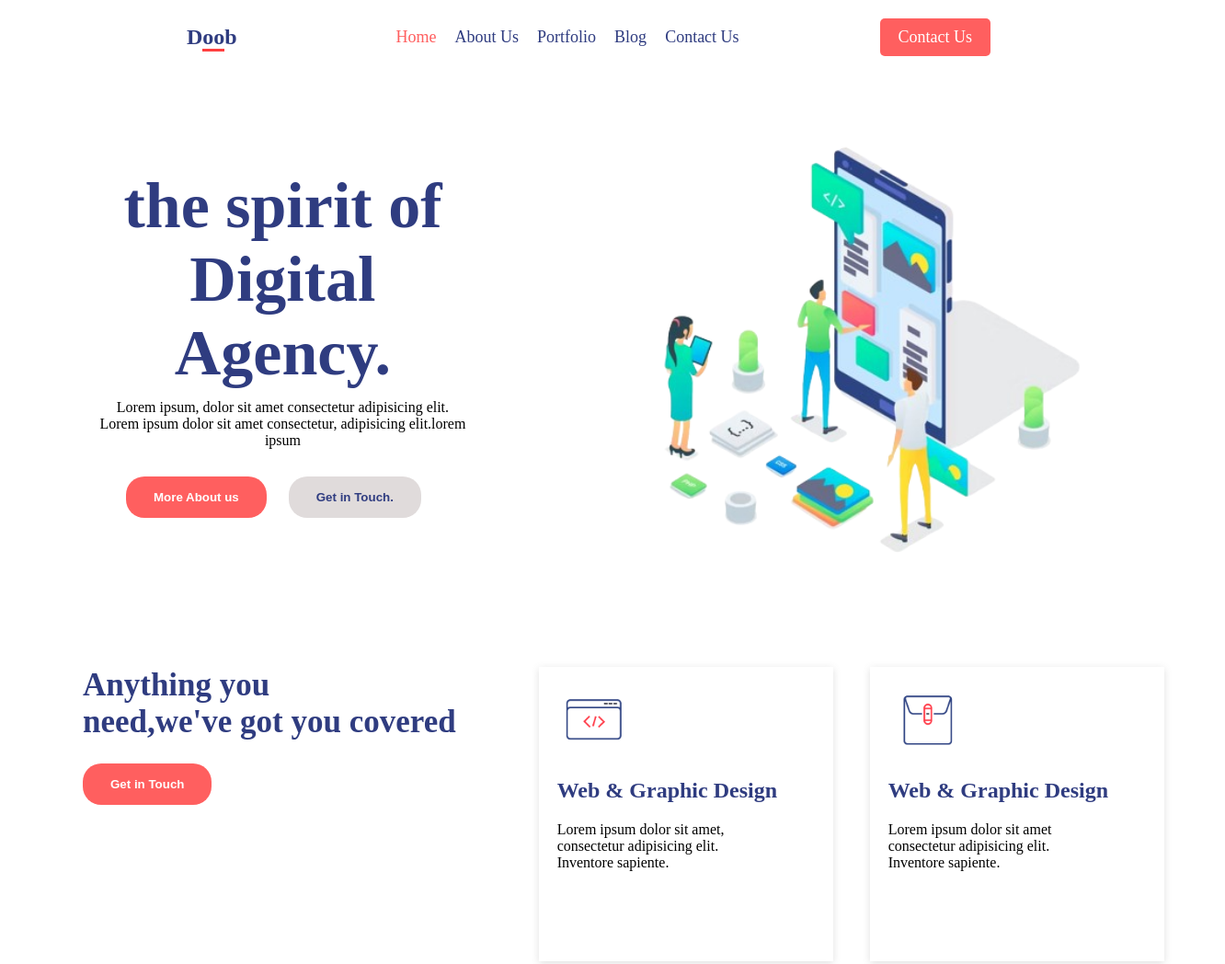
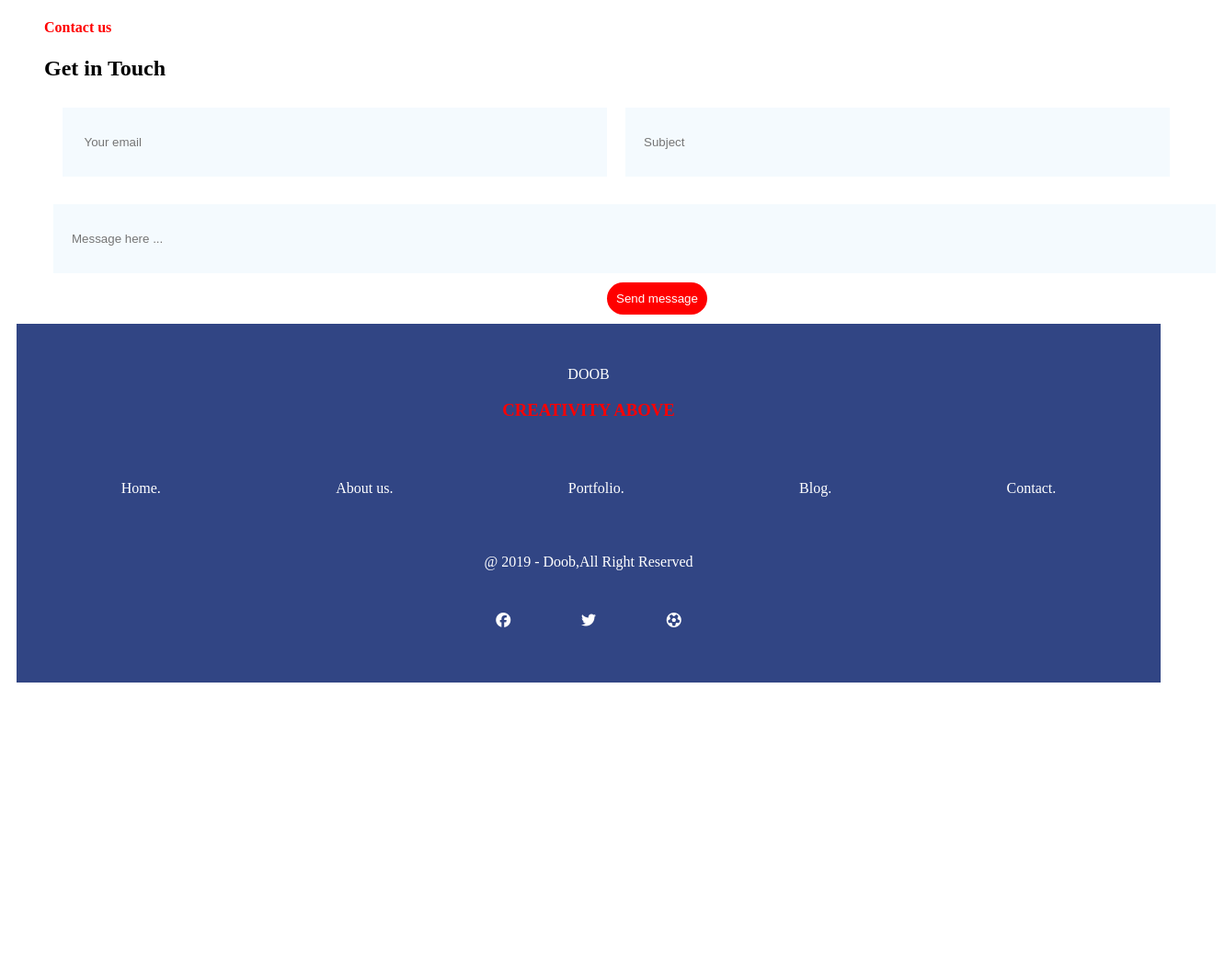
Before and after one commit to zahirajanahi/projectcss2, a plain HTML site: page index.html in a window 1280 px wide. Shown: the top 1048 px of the page at 92% size, 1332 px wide, since content can reach past the window. After the commit the page ends 800 px from the top, so only its background shows below. Drawn offline with Linux system fonts and the light colour scheme.

Commit message:
part two

```diff
--- a/index.html
+++ b/index.html
@@ -8,59 +8,34 @@
     <link rel="stylesheet" href="./public/css/app.css">
 </head>
 <body>
-    <nav>
-        <div class="logo">D<span>oo</span>b</div>
-        <ul>
-            <li><a href="#" class="active">Home</a></li>
-            <li><a href="#">About Us</a></li>
-            <li><a href="#">Portfolio</a></li>
-            <li><a href="#">Blog</a></li>
-            <li><a href="#">Contact Us</a></li>
-        </ul>
-        <a href="#" class="contact-button">Contact Us</a>
-    </nav>
-    <section class="landing-page">
-           <div class="leftside">
-                 <h1>the spirit of <br> Digital Agency.</h1>
-                 <p>Lorem ipsum, dolor sit amet consectetur adipisicing elit. <br>
-                    Lorem ipsum dolor sit amet consectetur, adipisicing elit.lorem ipsum
-                <div class="btns">
-                    <button class="btn1">More About us</button>
-                    <button class="btn2">Get in Touch.</button>
-                </div>
-           </div>
-
-
-           <div class="rightside">
-               <img src="./public/image/Capture-removebg-preview.png" height="500px" alt="">
-           </div>
-    </section>
-    <section class="second-section">
-
-       <div class="getInTouch">
-           <h1>Anything you <br>
-             need,we've got you covered</h1>
-           <button class="btn1">Get in Touch</button>
-       </div>
-
-       <div class="boxs">
-          <div class="box">
-             <div><img src="./public/image/Capture.PNG" alt=""></div>
-             <div><h2>Web & Graphic Design</h2></div>
-             <div><p>Lorem ipsum dolor sit amet,<br> consectetur adipisicing elit. <br>
-                 Inventore sapiente.</p></div>
-          </div>
-
-          <div class="box">
-            <div ><img src="./public/image/Capture12.PNG" alt=""></div>
-            <div><h2>Web & Graphic Design</h2></div>
-            <div><p>Lorem ipsum dolor sit amet <br>consectetur adipisicing elit. <br>
-                Inventore sapiente.</p>
-            </div>
-         </div>
-       </div>
-
-
-    </section>
+    <div class="div34">
+        <h4>Contact us</h4>
+        <h2>Get in Touch</h2>
+            <diV class="input">
+                <input placeholder=" Your email" type="text">
+                <input placeholder="Subject" type="text">
+            </diV>
+            <div><input placeholder="Message here ..." type="text"></div>
+            <div><button>Send message</button></div>
+    </div>
+    <footer>
+        <p>DOOB</p>
+        <h3>CREATIVITY ABOVE</h3>
+        <div class="div4">
+            <p>Home.</p>
+            <p>About us.</p>
+            <p>Portfolio.</p>
+            <p>Blog.</p>
+            <p>Contact.</p>
+        </div>
+        <div>
+            <p>@ 2019 - Doob,All Right Reserved</p>
+        </div>
+        <div class="div31">
+            <i class="fa-brands fa-facebook"></i>
+            <i class="fa-brands fa-twitter"></i>
+            <i class="fa-regular fa-futbol"></i>
+        </div>
+    </footer>
 </body>
 </html>
--- a/public/css/app.css
+++ b/public/css/app.css
@@ -1,171 +1,73 @@
-*{
-    margin: 0;
-    padding: 0;
+.div34{
+    margin-left: 40px;
 }
-body{
-    height: 1000vh;
-}
-nav {
-    display: flex;
-    justify-content: space-evenly;
-    align-items: center;
-    background-color: white;
-    padding: 20px 50px;
+h4,h3{
+    color: red;
 
 }
-
-.logo {
-    font-size: 24px;
-    font-weight: bold;
-    color: #2f3c80;
-}
-
-ul {
-    list-style-type: none;
-    margin: 0;
-    padding: 0;
-    display: flex;
-}
-
-ul li {
-    margin-left: 20px;
-}
-
-ul li a {
-    text-decoration: none;
-    color: #2f3c80;
-    font-size: 18px;
-    position: relative;
-}
-
-ul li a.active {
-    color: #ff5f5f;
-}
-
-
-
-.contact-button {
-    text-decoration: none;
-    background-color: #ff5f5f;
-    color: white;
-    padding: 10px 20px;
-    border-radius: 5px;
-    font-size: 18px;
-}
-
-.contact-button:hover {
-    background-color: #ff3f3f;
-}
-span {
-    border-bottom: 3px solid #ff3f3f;
-}
-
-.landing-page{
+.input{
+    width: 100%;
     display: flex;
     justify-content: center;
     align-items: center;
-    text-align: center;
-    gap: 100px;
-    margin-top:50px;
-    margin-left: 100px;
+    margin: 10px;
 }
-.leftside h1{
-
-    color: #2f3c80;
-    font-size: 70px;
-}
-.leftside p{
-   padding: 10px 0;
-}
-.btns{
-    padding: 20px;
-}
-.btn1{
-    padding: 15px 30px;
-    border-radius: 20px;
-    border: none;
-    background-color: #ff5f5f;
-    color: #fff;
-    font-weight: bold;
-    margin-right: 20px;
-}
-.btn2{
-    padding: 15px 30px;
-    border-radius: 20px;
-    border: none;
-    background-color: #e0dbdb;
-    color: #2f3c80;
-    font-weight: bold;
-    margin-right: 20px;
-}
-
-.second-section{
-    display: flex;
-     gap: 90px;
-     padding-top: 90px;
-}
-
-.getInTouch{
-    padding-left: 90px;
+input{
+background-color: rgb(244, 250, 254);
+padding: 30px 20px;
+border: none;
+width: 100%;
+margin: 10px;
 
 }
-.getInTouch h1{
-    color: #2f3c80;
-    font-size: 35px;
-    padding-bottom: 25px;
+button{
+    background-color: red;
+    color: white;
+    border: none;
+    border-radius: 20px;
+    padding:10px;
+    margin-left: 50%;
+
 }
+footer{
+    padding: 30px 10px;
+ text-align: center;
+    background-color: rgb(49, 69, 132);
+    color: white;
+    margin: 10px;
+}
+.div4{
+    display: flex;
+    justify-content: space-around;
+    align-items: center;
+    gap: 3px;
+    padding: 30px 10px;
+}
+.div31{
+    display: flex;
+ justify-content: center;
+ align-items: center;
+    gap: 6vw;
+    padding: 30px 10px;
+}
+@media (max-width: 425px) {
+    .div34{
+        flex-direction: column;
+        text-align: center;
+    }
+    input{
+        width: 300px;
+    }
+    .input{
+        flex-direction: column;
 
-.boxs{
-    display: flex;
-    gap: 40px;
+    }
+    button{
+        margin-left: auto;
+    }
+    .div4{
+        flex-direction: column;
+        text-align: center;
+    }
+
 }
-
-.box{
-    box-shadow: rgba(99, 99, 99, 0.2) 0px 2px 8px 0px;
-    width: 280px;
-    height: 280px;
-    display: flex;
-    flex-direction: column;
-    padding: 20px;
-}
-.box h2{
-    color: #2f3c80;
-    padding: 20px 0;
-}
-
-@media (max-width:425px) {
-    nav{
-        display: flex;
-        flex-direction: column;
-        gap: 20px;
-    }
-     ul{
-        margin-left: 30px;
-     }
-    .landing-page{
-        display: flex;
-        flex-direction: column;
-    }
-    .landing-page h1{
-        font-size: 40px;
-        justify-content: center;
-        text-align: center;
-        align-items: center;
-    }
-    .btn1 , .btn2{
-      margin: 10px;
-      width: 90%;
-    }
-    img{
-        display: none;
-    }
-    .second-section{
-          display: flex;
-          flex-direction: column;
-    }
-    .boxs{
-        display: flex;
-        flex-direction: column;
-        margin: 50px;
-    }
-}
```
